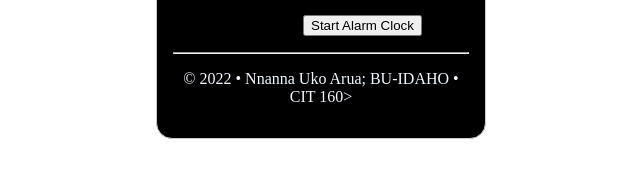
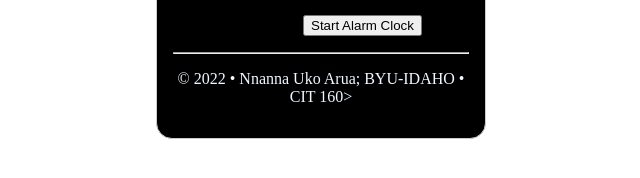
Before and after one commit to Nwasir/cit160, a plain HTML site: page alarm.html in a window 1280 px wide. Shown: the part 166-344 px from the top of the page, 244-884 px from the left. Drawn offline with Linux system fonts and the light colour scheme.

Commit message:
alarm clock

```diff
--- a/alarm.html
+++ b/alarm.html
@@ -60,7 +60,7 @@
         <footer>
             <p id='message'></p>
             <hr>
-            <p>&copy; 2022 &bull; Nnanna Uko Arua; BU-IDAHO &bull; CIT 160></p>
+            <p>&copy; 2022 &bull; Nnanna Uko Arua; BYU-IDAHO &bull; CIT 160></p>
         </footer>
 
     </div>
```
